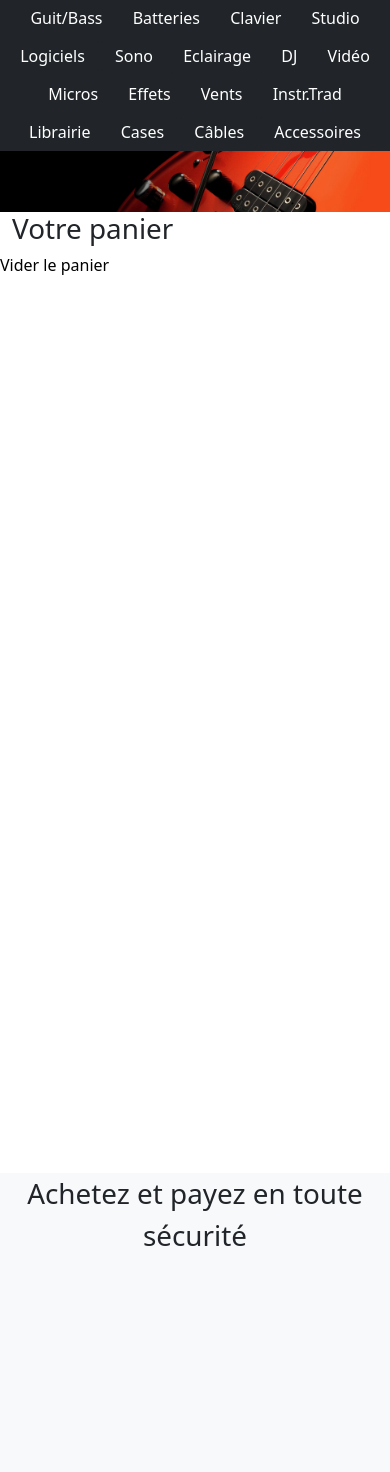
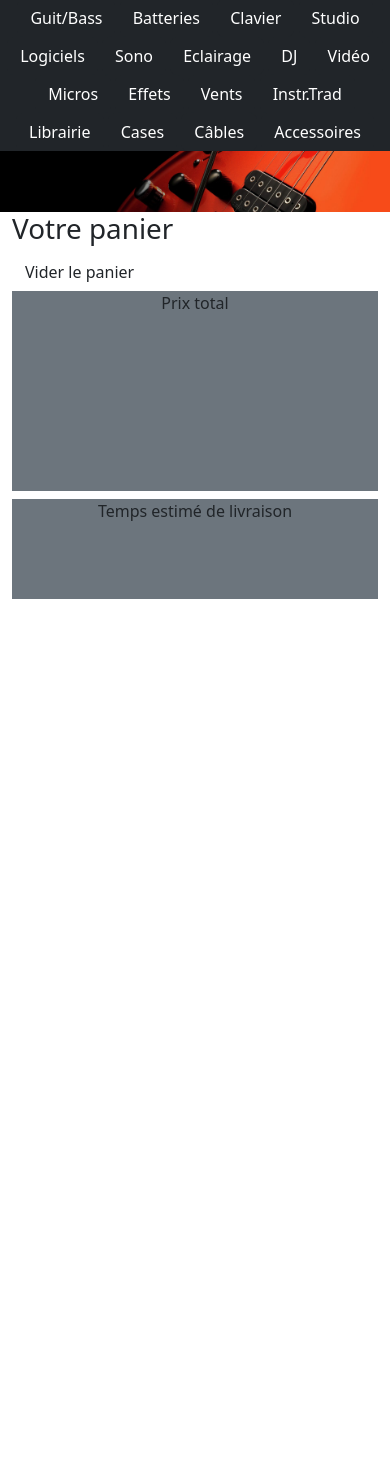
Before and after one commit to Yazou777/ExoECommerce, a Symfony app: template templates/panier/index.html.twig in a window 390 px wide. Shown: the part 153-1625 px from the top of the page. Run offline with Twig, Linux system fonts and the light colour scheme; the template is opened without the code that fills it, so the values that code supplies are empty; some libraries are stand-ins or nearby versions.

Commit message:
responsive panier

```diff
--- a/templates/panier/index.html.twig
+++ b/templates/panier/index.html.twig
@@ -3,17 +3,31 @@
 {% block title %}Hello PanierController!{% endblock %}
 
 {% block body %}
+ <style>
+         .totalPrix{
+            height:200px;
+         }
+         .livraison{
+           height:100px;
+         }
+
+        </style>
+
+
 
 <div class="container">
     <div class="row">
         <h1>Votre panier</h1>
 
-  <div class="col-7">
+
+<div class="container">
+    <div class="row">
+            <div class="12 col-sm-7 ">
 
                 {% for produit in panier %}
                 <div class="container-fluid">
                     <div class="row  border-top">
-            <div class="col-2">
+                        <div class="col-2 my-2">
                             <img class="imagePanier" src="/images/{{produit.image}}">
                         </div>
                         <div class="col-8">
@@ -30,14 +44,20 @@
                     </div>
                 {% endfor %}
 
+                <a class="btn" href="/clear">Vider le panier</a>
                 </div>
-
+                <div class="col-1"></div>
+                <div class="col-12 col-sm-4 ">
+                <div class="totalPrix bg-secondary mb-2 text-center">Prix total</div>
+                <div class="livraison bg-secondary text-center">Temps estimé de livraison</div>
                 </div>
             </div>
-    <a href="/clear">Vider le panier</a>
+                 </div>
+                    </div>
 
     </div>
 </div>
 
 
+
 {% endblock %}
```
Lines whose indentation alone changed are shown as unchanged.
